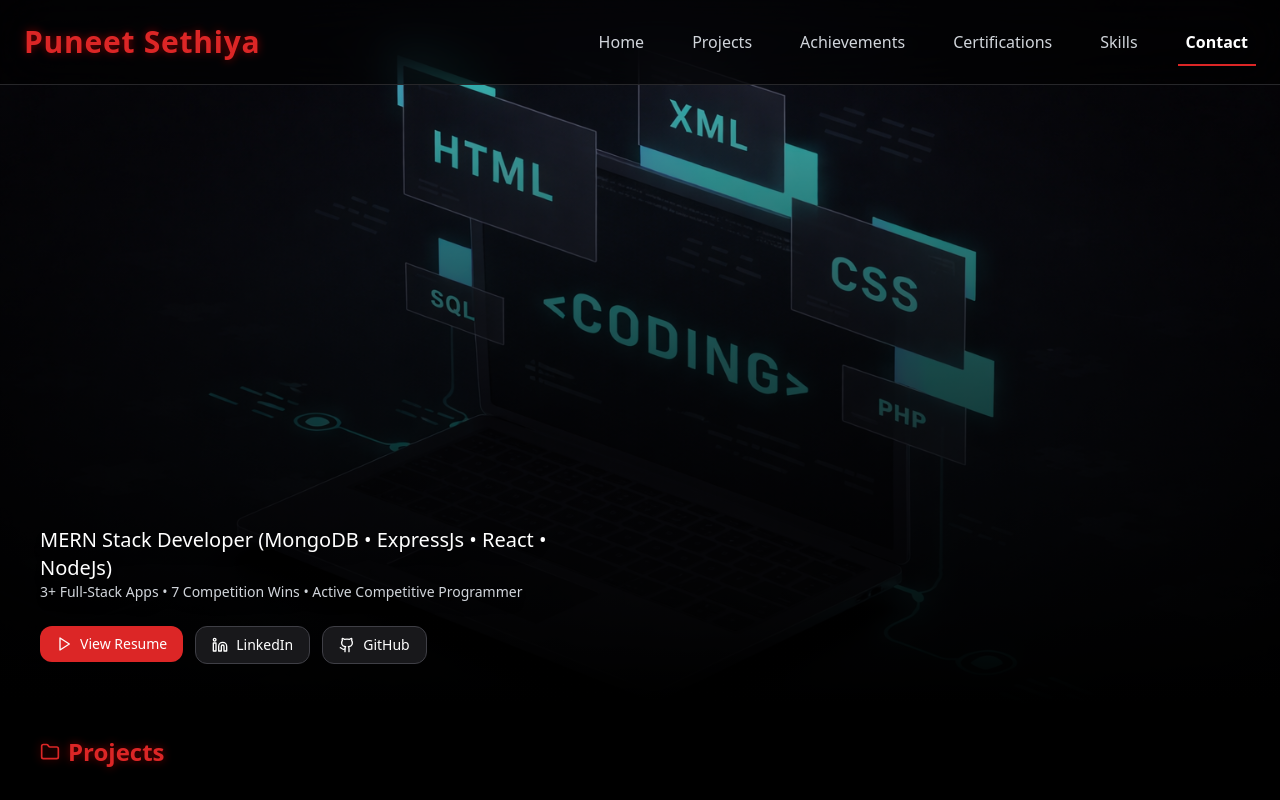
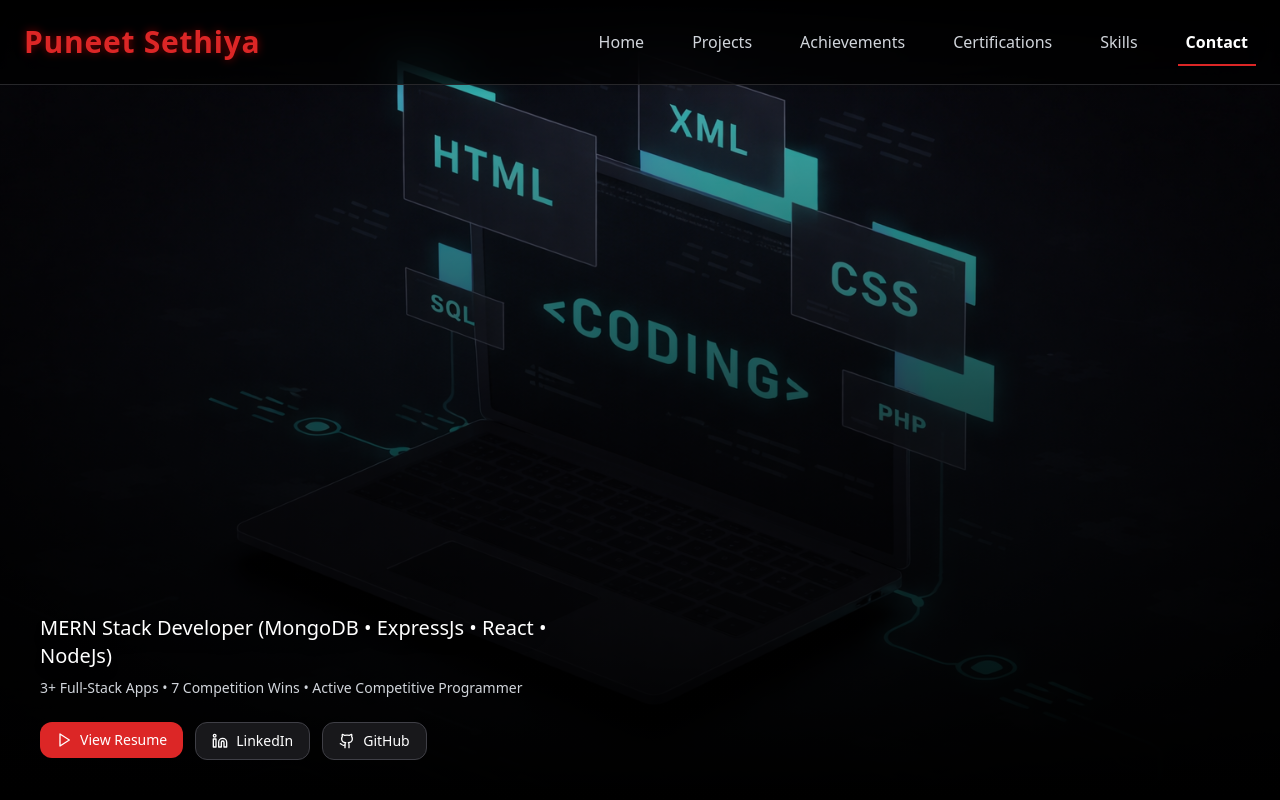
Before and after one commit to Puneetsethiya/portfolio, a React (Vite) app: page / in a window 1280 px wide. Shown: the top 800 px of the page. Built offline with nearby package versions, Linux system fonts and the light colour scheme.

Commit message:
Portfolio

```diff
--- a/src/App.jsx
+++ b/src/App.jsx
@@ -273,13 +273,14 @@ function Hero({ focusSection }) {
   return (
     <SectionWrapper id="home" focusSection={focusSection}>
       <div
-        className="relative min-h-[calc(100dvh-80px)] md:min-h-[calc(100dvh-96px)] bg-cover bg-center md:bg-[center_5%] flex items-end p-6 md:p-10"
-
-
+        className="relative min-h-[100dvh] pt-24 md:pt-28 bg-cover bg-center md:bg-[center_5%] flex items-end p-6 md:p-10"
         style={{ backgroundImage: "url(/assets/hero.png)" }}
       >
 
-        {/* Netflix style dark overlay */}
+        {/* Top blend so image isn't cut under navbar */}
+        <div className="absolute top-0 left-0 right-0 h-24 bg-gradient-to-b from-black/90 to-transparent" />
+
+        {/* Main dark overlay */}
         <div className="absolute inset-0 bg-gradient-to-t from-black via-black/70 to-black/20" />
 
         <motion.div
@@ -287,11 +288,12 @@ function Hero({ focusSection }) {
           animate={{ opacity: 1, y: 0 }}
           className="max-w-xl relative z-10"
         >
-          <p className="text-base md:text-xl mb-6 text-white drop-shadow-lg">
+          <p className="text-base md:text-xl mb-2 text-white drop-shadow-lg">
             MERN Stack Developer (MongoDB • ExpressJs • React • NodeJs)
-           <p className="text-sm text-gray-300 mb-4">3+ Full-Stack Apps  •  7 Competition Wins  •    Active Competitive Programmer
-</p>
+          </p>
 
+          <p className="text-sm text-gray-300 mb-6">
+            3+ Full-Stack Apps • 7 Competition Wins • Active Competitive Programmer
           </p>
 
           <div className="flex flex-wrap gap-3">
@@ -319,6 +321,7 @@ function Hero({ focusSection }) {
     </SectionWrapper>
   );
 }
+
 
 
 /* ---------- Projects ---------- */
```
